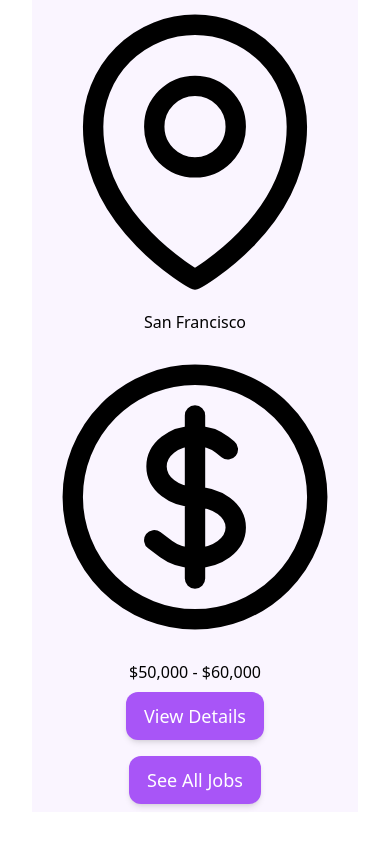
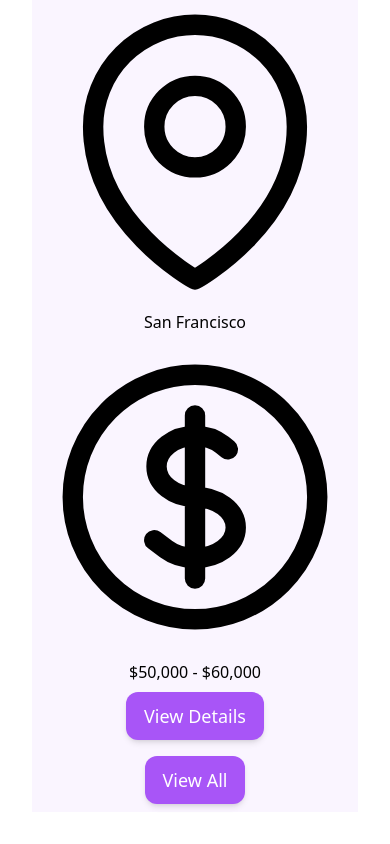
Before and after one commit to kmhbDOes/Assignment-9, a React (Vite) app: page / in a window 390 px wide. Shown: the part 5701-6545 px from the top of the page. Built offline with nearby package versions, Linux system fonts and the light colour scheme.

Commit message:
Show All function added

```diff
--- a/src/components/Header.jsx
+++ b/src/components/Header.jsx
@@ -69,18 +69,9 @@ const Header = () => {
                       title="RecruitForum"
                       className="inline-flex items-center"
                     >
-                      <div className="flex items-center justify-center w-8 h-8 rounded-full bg-cyan-200">
-                        <svg
-                          xmlns="http://www.w3.org/2000/svg"
-                          viewBox="0 0 32 32"
-                          fill="currentColor"
-                          className="flex-shrink-0 w-5 h-5 rounded-full text-cyan-600"
-                        >
-                          <path d="M18.266 26.068l7.839-7.854 4.469 4.479c1.859 1.859 1.859 4.875 0 6.734l-1.104 1.104c-1.859 1.865-4.875 1.865-6.734 0zM30.563 2.531l-1.109-1.104c-1.859-1.859-4.875-1.859-6.734 0l-6.719 6.734-6.734-6.734c-1.859-1.859-4.875-1.859-6.734 0l-1.104 1.104c-1.859 1.859-1.859 4.875 0 6.734l6.734 6.734-6.734 6.734c-1.859 1.859-1.859 4.875 0 6.734l1.104 1.104c1.859 1.859 4.875 1.859 6.734 0l21.307-21.307c1.859-1.859 1.859-4.875 0-6.734z"></path>
-                        </svg>
-                      </div>
+                      <div className="flex items-center justify-center w-8 h-8 rounded-full bg-cyan-200"></div>
                       <span className="ml-2 text-xl font-bold tracking-wide text-gray-800 uppercase">
-                        HG
+                        RecruitForum
                       </span>
                     </Link>
                   </div>
--- a/src/components/Home.jsx
+++ b/src/components/Home.jsx
@@ -1,11 +1,12 @@
 import React, { useEffect, useState } from "react";
-import { useLoaderData } from "react-router-dom";
 import CategoryList from "./CategoryList";
 import Joblist from "./Joblist";
 
 const Home = () => {
-  // const category = useLoaderData();
-  // console.log(category);
+  const [showAllJobs, setShowAllJobs] = useState(false);
+  // const handleSeeAllJobs = () => {
+  //   setJobCount(details.length);
+  // }
   const [categoryDetails, setCategoryDetails] = useState([]);
   useEffect(() => {
     fetch("category.json")
@@ -72,12 +73,21 @@ const Home = () => {
 
       {/* Job Listing */}
 
-      <div className="grid md:grid-cols-2 gap-x-4 gap-y-4 my-4 bg-white ">
+      {/* <div className="grid md:grid-cols-2 gap-x-4 gap-y-4 my-4 bg-white ">
         {details.slice(0, 4).map((job) => (
           <Joblist key={job.id} id={job.id} job={job}></Joblist>
         ))}
+      </div> */}
+      <div className="grid md:grid-cols-2 gap-x-4 gap-y-4 my-4 bg-white ">
+        {details.slice(0, showAllJobs ? details.length : 4).map((job) => (
+          <Joblist key={job.id} id={job.id} job={job}></Joblist>
+        ))}
       </div>
-      <button className="btn-primary">See All Jobs</button>
+      {!showAllJobs && (
+        <button className="btn-primary" onClick={() => setShowAllJobs(true)}>
+          View All
+        </button>
+      )}
     </div>
   );
 };
```
